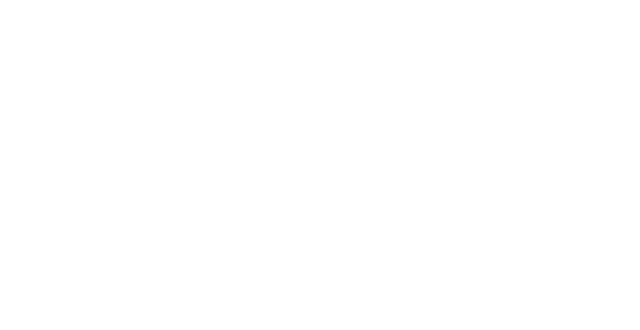
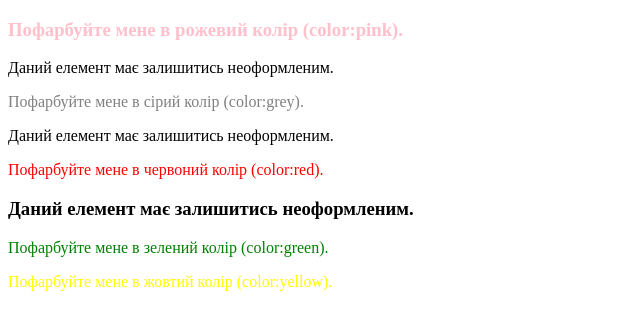
Before and after one commit to Max1mkasssss/HW-8, a plain HTML site: page index.html in a window 1280 px wide. Shown: the whole page, without its empty margins (0-640 px from the left). Drawn offline with Linux system fonts and the light colour scheme.

Commit message:
Закінчив першу частину домашньої роботи

```diff
--- a/index.html
+++ b/index.html
@@ -1 +1,21 @@
-<p></p>
+<!DOCTYPE html>
+<html lang="en">
+<head>
+    <meta charset="UTF-8">
+    <meta name="viewport" content="width=device-width, initial-scale=1.0">
+    <title>HW-8</title>
+    <link rel="stylesheet" href="style.css">
+</head>
+<body>
+    <div class="text-box">
+        <h3>Пофарбуйте мене в рожевий колір (color:pink).</h3>
+        <p>Даний елемент має залишитись неоформленим.</p>
+        <p id="greycol">Пофарбуйте мене в сірий колір (color:grey).</p>
+        <div>Даний елемент має залишитись неоформленим.</div>
+        <div><p>Пофарбуйте мене в червоний колір (color:red).</p></div>
+        <h3>Даний елемент має залишитись неоформленим.</h3>
+        <p>Пофарбуйте мене в зелений колір (color:green).</p>
+        <p class="yellow">Пофарбуйте мене в жовтий колір (color:yellow).</p>
+      </div>
+</body>
+</html>
--- /dev/null
+++ b/style.css
@@ -0,0 +1,15 @@
+#greycol{
+    color: gray;
+}
+.yellow{
+    color: yellow;
+}
+div.text-box > h3:nth-child(1){
+    color: pink;
+}
+div.text-box > div > p{
+    color: red;
+}
+h3 + p:nth-child(odd){
+    color: green;
+}
```
